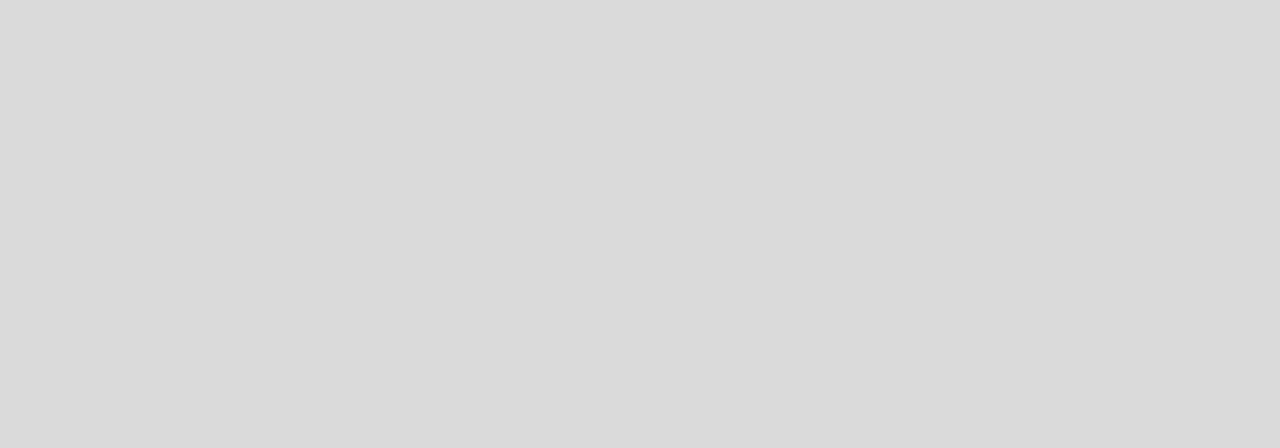
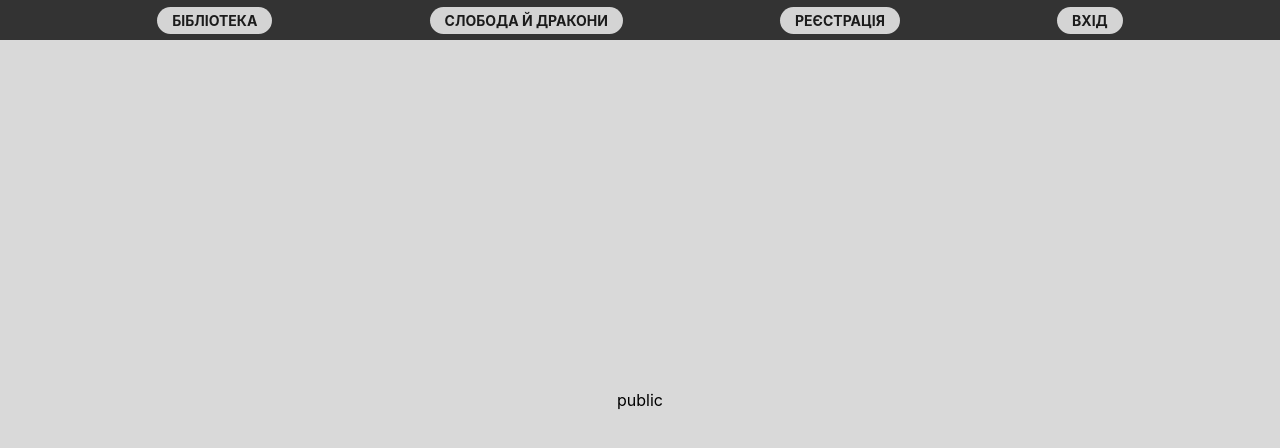
Before and after one commit to Soryu-u/sloboda-n-dragons, a React (Create React App) app: page /public in a window 1280 px wide. Before the commit this address had no page. Shown: the top 448 px of the page. Built offline with nearby package versions, Linux system fonts and the light colour scheme.

Commit message:
add header component, outlet component to main page

```diff
--- a/src/App.js
+++ b/src/App.js
@@ -7,7 +7,11 @@ function App() {
     return (
 		<div className={styles.main}>
 			<Routes>
-				<Route path="/" element={<Main/>}/>
+				<Route path="/" element={<Main/>}>
+					<Route path="/compendium" element={<div>compendium</div>}/>
+					<Route path="/public" element={<div>public</div>}/>
+					<Route path="/home" element={<div>home</div>}/>
+				</Route>
 				<Route path="registration" element={<Registration/>}/>
 			</Routes>
 		</div>
--- /dev/null
+++ b/src/Components/Header/Header.js
@@ -0,0 +1,23 @@
+import React from "react";
+import styles from "./Header.module.css";
+import { Link, NavLink } from "react-router-dom";
+
+export default function Header() {
+    let logged = false;
+    return (
+        <div className={styles.main}>
+            <NavLink to="/compendium" className={styles.link}>
+                Бібліотека
+            </NavLink>
+            <Link to="/public" className={styles.link}>
+                Слобода й дракони
+            </Link>
+            <Link to="/registration" className={styles.link}>
+                Реєстрація
+            </Link>
+            <Link to="/login" className={styles.link}>
+                Вхід
+            </Link>
+        </div>
+    );
+}
--- /dev/null
+++ b/src/Components/Header/Header.module.css
@@ -0,0 +1,33 @@
+.main {
+    position: absolute;
+    top: 0;
+    left: 0;
+    width: 100%;
+    height: 40px;
+    background-color: #333333;
+
+    display: flex;
+    justify-content: space-evenly;
+    align-items: center;
+}
+
+.link{
+    background-color: #d4d4d4;
+    padding: 5px 15px;
+    border-radius: 15px;
+    color: #1b1b1b;
+    font-size: 14px;
+    text-transform: uppercase;
+    font-weight: bold;
+    cursor: pointer;
+    text-decoration: none;
+}
+
+.link:hover {
+    text-decoration: underline;
+}
+
+.active {
+    background-color: #1b1b1b;
+    color: #d4d4d4;
+}
--- a/src/Pages/Main/Main.js
+++ b/src/Pages/Main/Main.js
@@ -1,10 +1,13 @@
 import React from "react";
 import styles from "./Main.module.css";
+import Header from "../../Components/Header/Header";
+import { Outlet } from "react-router-dom";
 
 export default function Main() {
     return (
         <div>
-            main
+            <Header/>
+            <Outlet/>
         </div>
     )
 }
--- a/src/Pages/Registration/Pegistration.js
+++ b/src/Pages/Registration/Pegistration.js
@@ -1,5 +1,6 @@
 import React from "react";
 import styles from "./Registration.module.css";
+import { Link } from "react-router-dom";
 
 export default function Registration() {
     const page = "Зареєструватись";
@@ -29,7 +30,7 @@ export default function Registration() {
                         {page}
                     </button>
                 </div>
-                <p className={styles.login}>Вже є обліковий запис? <a>Ввійти</a></p>
+                <p className={styles.login}>Вже є обліковий запис? <Link to="/login" className={styles.link}>Ввійти</Link></p>
             </div>
         </div>
     )
--- a/src/Pages/Registration/Registration.module.css
+++ b/src/Pages/Registration/Registration.module.css
@@ -76,11 +76,12 @@
     text-transform: none;
 }
 
-.login > a {
+.link{
     color: rgb(128, 128, 231);
     cursor: pointer;
+    text-decoration: none;
 }
 
-.login > a:hover {
+.link:hover {
     text-decoration: underline;
 }
```
